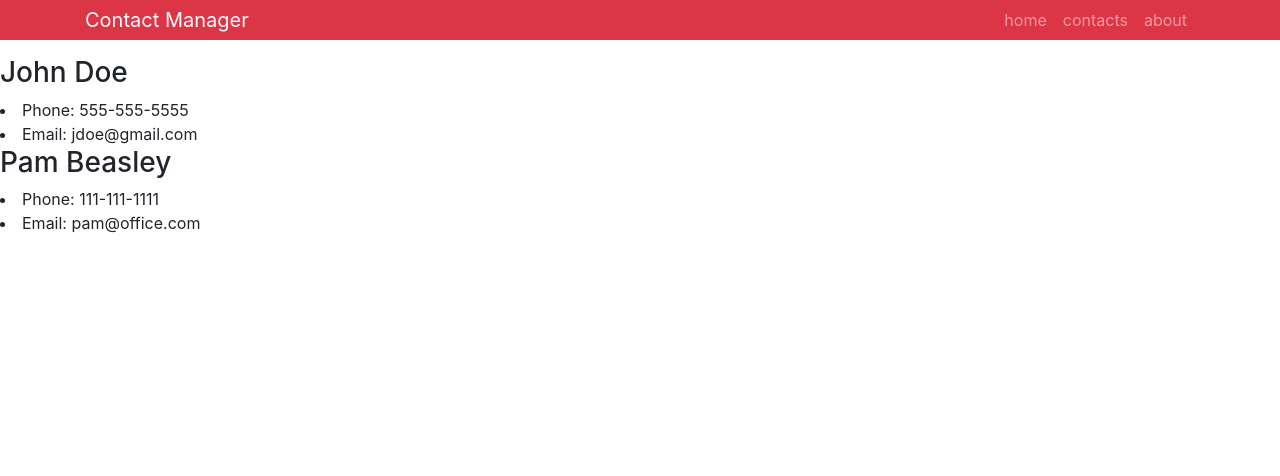
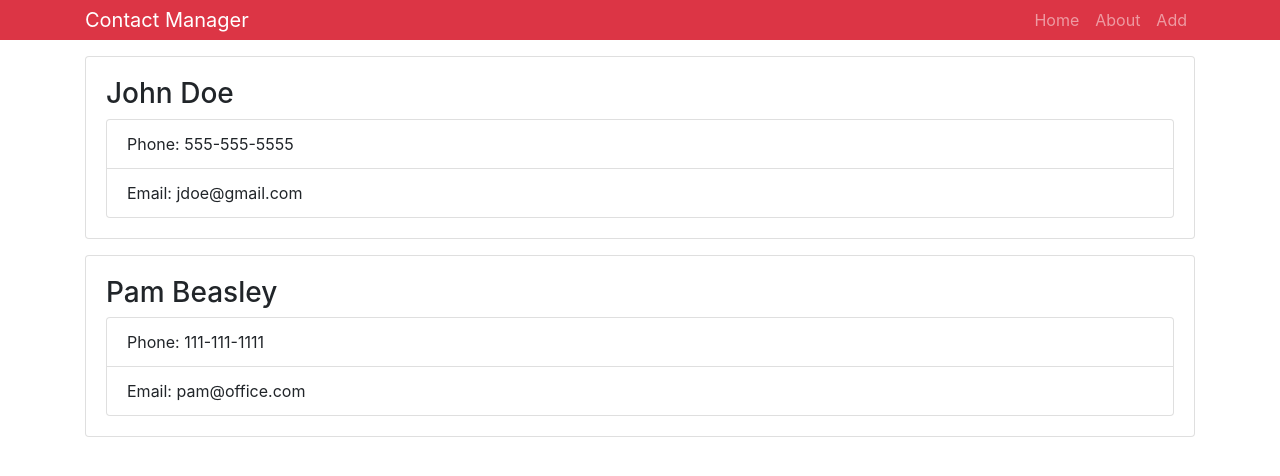
Before and after one commit to mkovar52/react-app, a React (Create React App) app: page / in a window 1280 px wide. Shown: the top 476 px of the page. Built offline with nearby package versions, Linux system fonts and the light colour scheme.

Commit message:
style updates, starting to look at state

```diff
--- a/src/App.js
+++ b/src/App.js
@@ -1,20 +1,28 @@
-import React from 'react';
+import React, { Component } from 'react';
 import Contact from './components/Contact';
 import Header from './components/Header';
 
 import 'bootstrap/dist/css/bootstrap.min.css';
 import './App.css';
 
-function App() {
+class App extends Component {
+  render() {
   return (
-    <div className="App">
-      <Header branding="Contact Manager" />
-      <Contact name="John Doe"
-      email="jdoe@gmail.com" phone="555-555-5555" />
-      <Contact name="Pam Beasley"
-      email="pam@office.com" phone="111-111-1111" />
-    </div>
-  );
+      <div className="App">
+        <Header branding="Contact Manager" />
+        <div className="container">
+            <Contact
+              name="John Doe"
+              email="jdoe@gmail.com"
+              phone="555-555-5555" />
+            <Contact
+              name="Pam Beasley"
+              email="pam@office.com"
+              phone="111-111-1111" />
+        </div>
+      </div>
+    );
+  }
 }
 
 export default App;
--- a/src/components/Contact.js
+++ b/src/components/Contact.js
@@ -7,12 +7,14 @@ class Contact extends Component {
     const { name, email, phone } = this.props;
 
     return (
-      <div>
+      <div className="card card-body mb-3">
         <h3>{name}</h3>
-        <li>Phone: {phone} </li>
-        <li>Email: {email}</li>
-      </div>
-    )
+          <ul className="list-group">
+            <li className="list-group-item">Phone: {phone} </li>
+            <li className="list-group-item">Email: {email}</li>
+          </ul>
+        </div>
+    );
   }
 }
 
--- a/src/components/Header.js
+++ b/src/components/Header.js
@@ -2,39 +2,35 @@ import React from 'react'
 import PropTypes from 'prop-types'
 
 
-const Header = (props) => {
+const Header = props => {
   const { branding } = props;
 
   return (
-
     <nav className="navbar navbar-expand-sm navbar-dark bg-danger mb-3 py-0">
       <div className="container">
         <a href="/" className="navbar-brand">
-            {branding}
-          </a>
+        {branding}</a>
         <div>
           <ul className="navbar-nav mr-auto">
               <li className="nav-item">
-                  <a href="/" className="nav-link">
-                    home
-                  </a>
+                  <a href="/" className="nav-link">Home</a>
+
               </li>
               <li className="nav-item">
-                  <a href="/" className="nav-link">
-                    contacts
-                  </a>
+                  <a href="/" className="nav-link">About</a>
+
               </li>
               <li className="nav-item">
-                  <a href="/" className="nav-link">
-                    about
-                  </a>
+                  <a href="/" className="nav-link">Add</a>
+
               </li>
           </ul>
         </div>
+
       </div>
     </nav>
-  )
-}
+  );
+};
 
 Header.defaultProps = {
   branding: 'My App'
```
Also changed, not shown: src/components/Contacts.js (added). Lines whose indentation alone changed are shown as unchanged.
